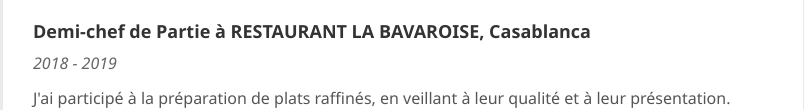
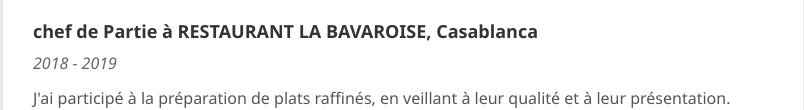
Before and after one commit to anubis-py/saad, a plain HTML site: page cv-print.html in a window 1280 px wide. Shown: the part 1111-1221 px from the top of the page, without its empty margins (237-1041 px from the left). Drawn offline with Linux system fonts and the light colour scheme.

Commit message:
Update cv-print.html

```diff
--- a/cv-print.html
+++ b/cv-print.html
@@ -228,7 +228,7 @@ Je maîtrise diverses techniques de cuisson, la planification et l'élaboration
     </div>
 
     <div class="experience-item">
-      <h3>Demi-chef de Partie à RESTAURANT LA BAVAROISE, Casablanca </h3>
+      <h3>chef de Partie à RESTAURANT LA BAVAROISE, Casablanca </h3>
       <div class="meta">2018 - 2019 </div>
       <p>
        J'ai participé à la préparation de plats raffinés, en veillant à leur qualité et à leur présentation. Cette expérience m'a permis de développer mes techniques culinaires et de travailler efficacement en équipe.
```
